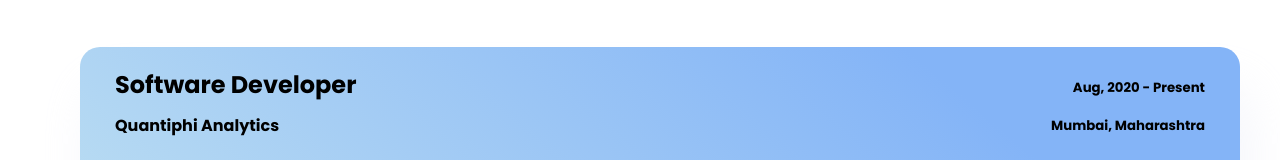
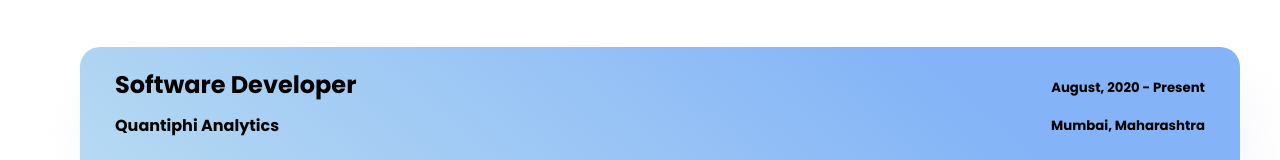
Before and after one commit to PranaliLahoti/portfolio, a React (Create React App) app: page /#/experience in a window 1280 px wide. Shown: the part 191-351 px from the top of the page. Built offline with nearby package versions, Linux system fonts and the light colour scheme.

Commit message:
change in duration

```diff
--- a/src/assets/projectsData.js
+++ b/src/assets/projectsData.js
@@ -29,7 +29,7 @@
             'Developed a desktop application for an online programming course registration system having CRUD functionalities.',
         projectUrl: '',
         projectSkills:'Java, MySQL',
-        projectDuration: 'Aug 2018 - Sep 2018'
+        projectDuration: 'Aug 2018 - Sept 2018'
     },
     {
         projectName: 'Portfolio Website',
@@ -37,7 +37,7 @@
             'Developed my own portfolio website showcasing my academic qualification, industrial experience, projects, skills, certifications, achievements, contact details.',
         projectUrl: 'https://pranalilahoti.github.io/portfolio/',
         projectSkills:'React, Javascript, Html, CSS',
-        projectDuration: 'August 2021 - September 2021'
+        projectDuration: 'Aug 2021 - Sept 2021'
     },
     {
         projectName: 'Smart Greenhouse',
--- a/src/assets/work_experience.js
+++ b/src/assets/work_experience.js
@@ -4,7 +4,7 @@
         company_location:'Mumbai, Maharashtra',
         job_title:'Software Developer',
         job_skills:' Angular, Django, Flask, MySQL, GCP, AWS, Javascript',
-        job_duration:'Aug, 2020 - Present',
+        job_duration:'August, 2020 - Present',
         job_description:[
             {
                 project_name:'Data Sharing Platform',
```
